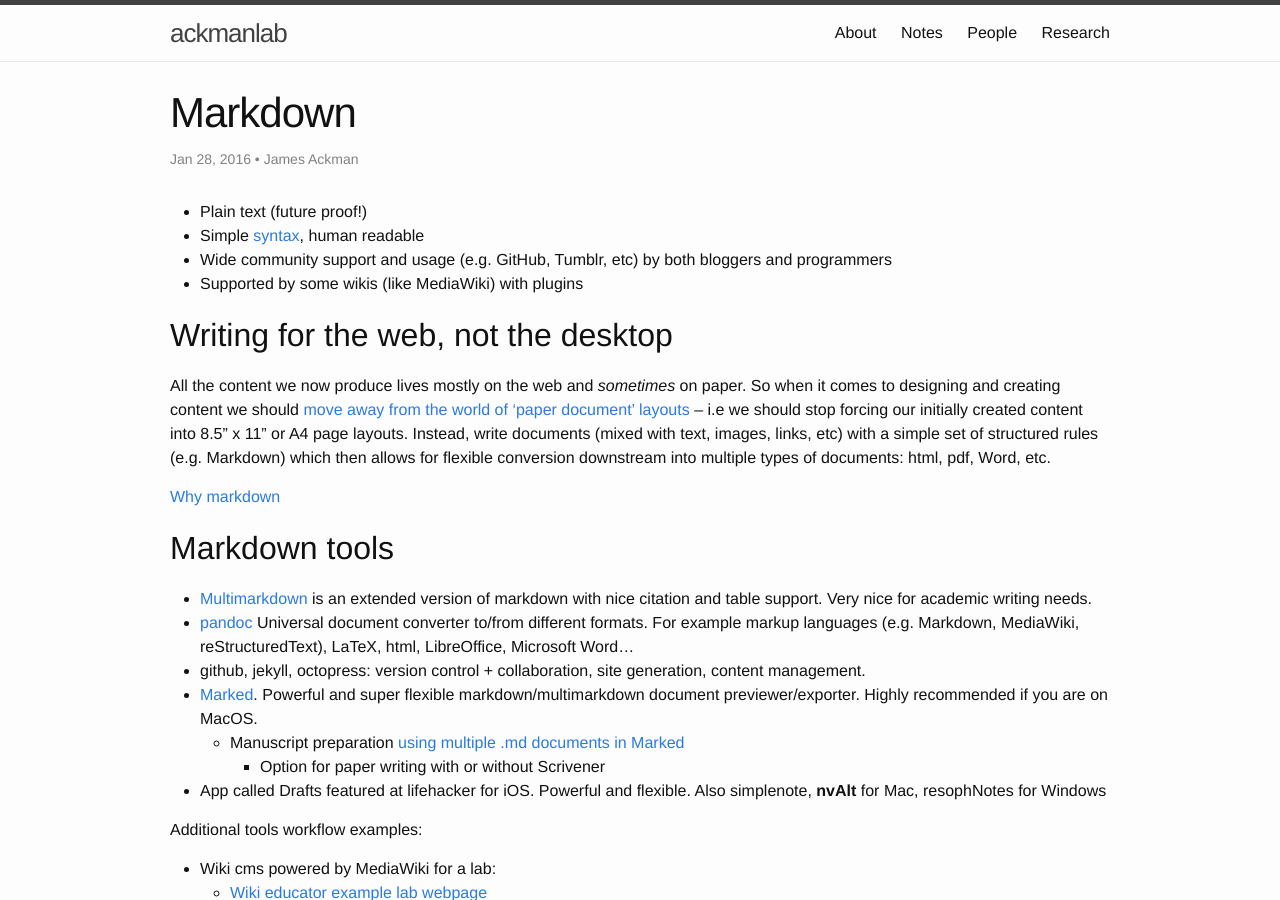
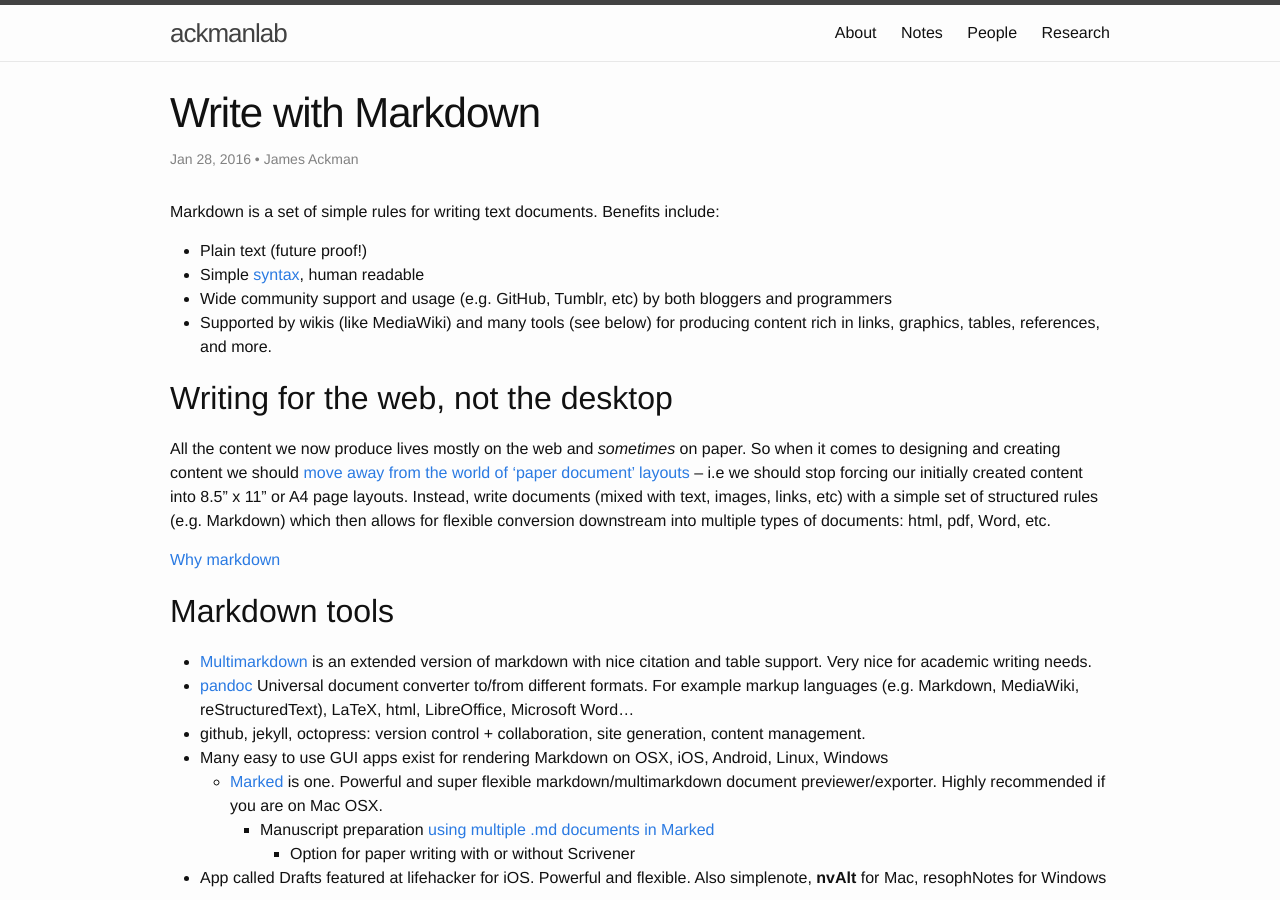
Before and after one commit to lanafrankle/ackmanlab, a Jekyll site: the page built from _posts/2012-12-10-markdown_cms_dropbox.md, in a window 1280 px wide and 900 px high. Built offline with Jekyll 4.4.1, drawn with Linux system fonts in a browser that asks for light colours; Markdown is read by kramdown in place of the engine named in the settings.

Commit message:
2016-08-05-12:58:35

```diff
--- a/_posts/2012-12-10-markdown_cms_dropbox.md
+++ b/_posts/2012-12-10-markdown_cms_dropbox.md
@@ -1,16 +1,19 @@
 ---
 author: James Ackman
-title: Markdown
+title: Write with Markdown
 layout: post
 date: 2016-01-28 13:23:28
 date original: 2012-12-10
 tags: markdown, cms, dropbox, website, lab, notebook, html5, git, open science, openscience
 ---
 
+Markdown is a set of simple rules for writing text documents. Benefits include:
+
 * Plain text (future proof!)
 * Simple [syntax](http://daringfireball.net/projects/markdown/syntax), human readable
 * Wide community support and usage (e.g. GitHub, Tumblr, etc) by both bloggers and programmers
-* Supported by some wikis (like MediaWiki) with plugins
+* Supported by wikis (like MediaWiki) and many tools (see below) for producing content rich in links, graphics, tables, references, and more.
+
 
 ## Writing for the web, not the desktop
 
@@ -24,10 +27,12 @@ All the content we now produce lives mostly on the web and *sometimes* on paper.
 * [Multimarkdown](http://fletcherpenney.net/multimarkdown/) is an extended version of markdown with nice citation and table support. Very nice for academic writing needs.
 * [pandoc](http://pandoc.org/) Universal document converter to/from different formats. For example markup languages (e.g. Markdown, MediaWiki, reStructuredText), LaTeX, html, LibreOffice, Microsoft Word...
 * github, jekyll, octopress: version control + collaboration, site generation, content management.
-* [Marked](http://marked2app.com/). Powerful and super flexible markdown/multimarkdown document previewer/exporter. Highly recommended if you are on MacOS.
-	* Manuscript preparation [using multiple .md documents in Marked](http://marked2app.com/help/Multi-File_Documents.html)
-		* Option for paper writing with or without Scrivener
+* Many easy to use GUI apps exist for rendering Markdown on OSX, iOS, Android, Linux, Windows
+	* [Marked](http://marked2app.com/) is one. Powerful and super flexible markdown/multimarkdown document previewer/exporter. Highly recommended if you are on Mac OSX.
+		* Manuscript preparation [using multiple .md documents in Marked](http://marked2app.com/help/Multi-File_Documents.html)
+			* Option for paper writing with or without Scrivener
 * App called Drafts featured at lifehacker for iOS. Powerful and flexible. Also simplenote, **nvAlt** for Mac, resophNotes for Windows
+
 
 Additional tools workflow examples:
 
```
